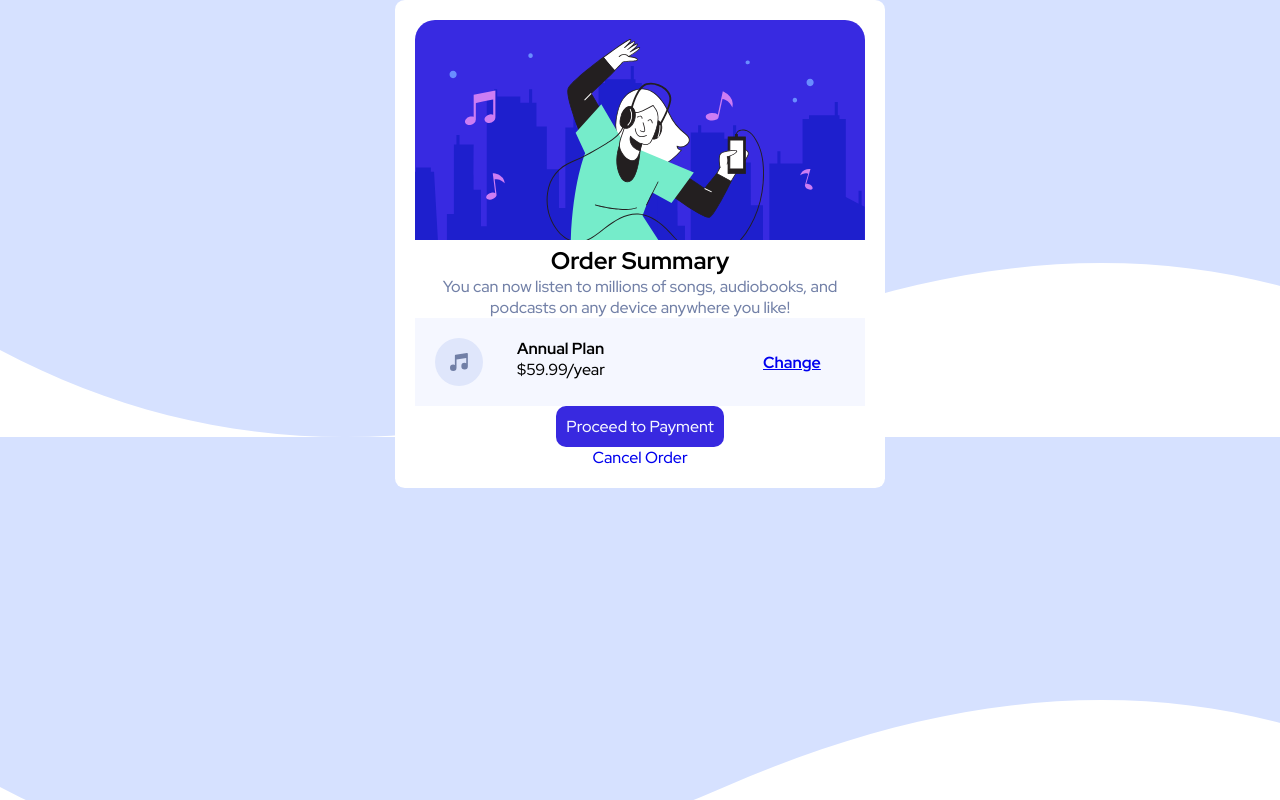
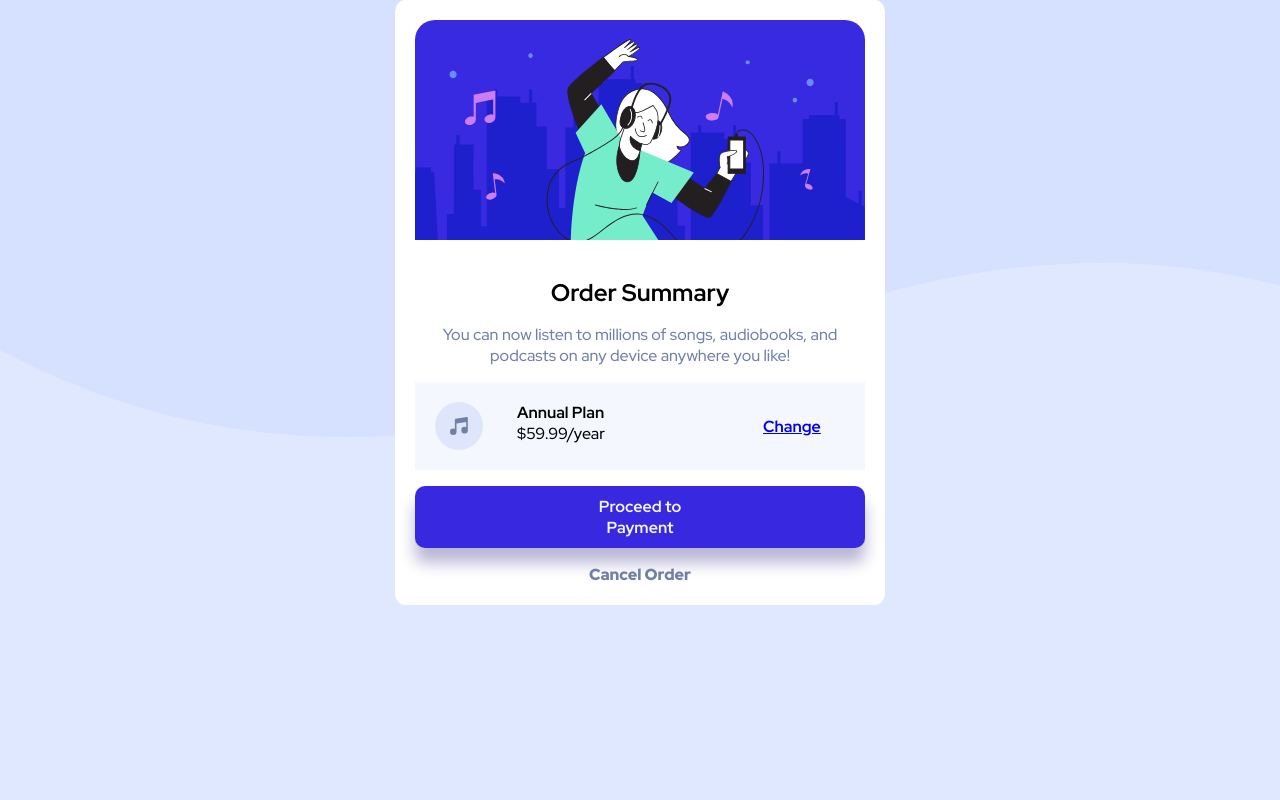
Before and after one commit to voffee/Order-Summary, a plain HTML site: page index.html in a window 1280 px wide. Drawn offline with Linux system fonts and the light colour scheme.

Commit message:
fixed background image problem

```diff
--- a/css/style.css
+++ b/css/style.css
@@ -22,7 +22,9 @@
 
 body {
     font-size: 16px;
+    background-color: var(--pale-blue);
     background-image: url(/img/pattern-background-desktop.svg);
+    background-repeat: no-repeat;
     font-family: 'Red Hat Display', sans-serif;
     display: flex;
     flex-direction: column;
@@ -43,14 +45,19 @@ body {
 }
 
 .btn-large {
-    padding: 10px;
+    padding: 10px 150px;
     background: var(--bright-blue);
     color: var(--very-pale-blue);
     border-radius: 10px;
+    margin-bottom: 1rem;
+    font-weight: 700;
+    text-align: center;
+    box-shadow: 0px 15px 15px 0px rgba(26, 17, 120, 0.3);
 }
 
 .btn-small {
-
+    color: var(--desaturated-blue);
+    font-weight: 900;
 }
 
 /* Card 1 Styling */
@@ -58,13 +65,19 @@ body {
     text-align: center;
 }
 
+.card-1 h1 {
+    margin: 1rem 0rem;
+}
+
 .card-1 p {
     color: var(--desaturated-blue);
+    margin-bottom: 1rem;
 }
 
 .card-1 img {
     size: 100%;
     border-radius: 20px 20px 0px 0px;
+    margin-bottom: 1rem;
 }
 /* Card 2 Styling */
 .card-2 {
@@ -72,6 +85,7 @@ body {
     padding: 20px;
     display: grid;
     grid-template-columns: 1fr 3fr 1fr;
+    margin: 1rem 0rem;
 }
 
 .card-2 a {
```
